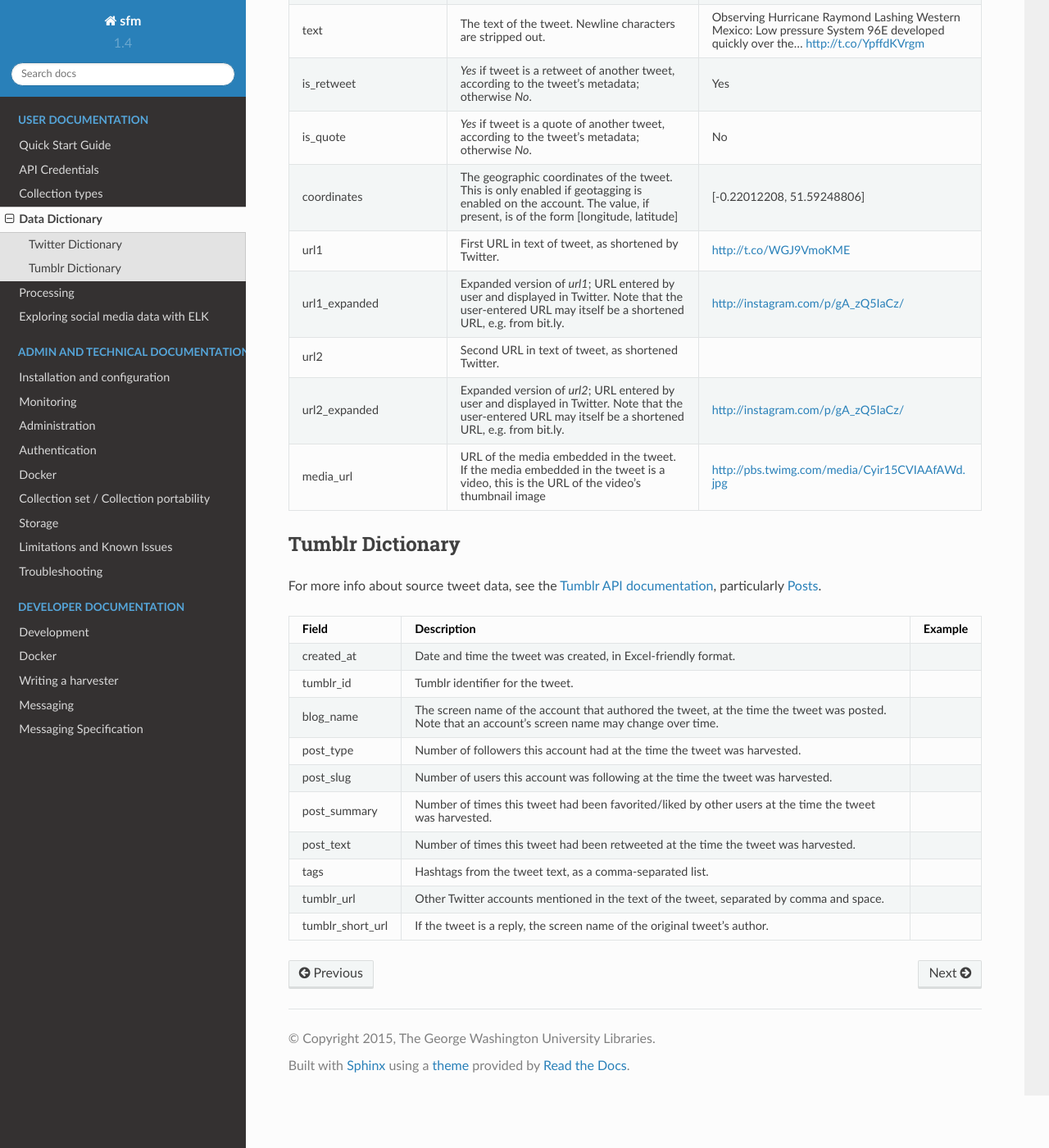
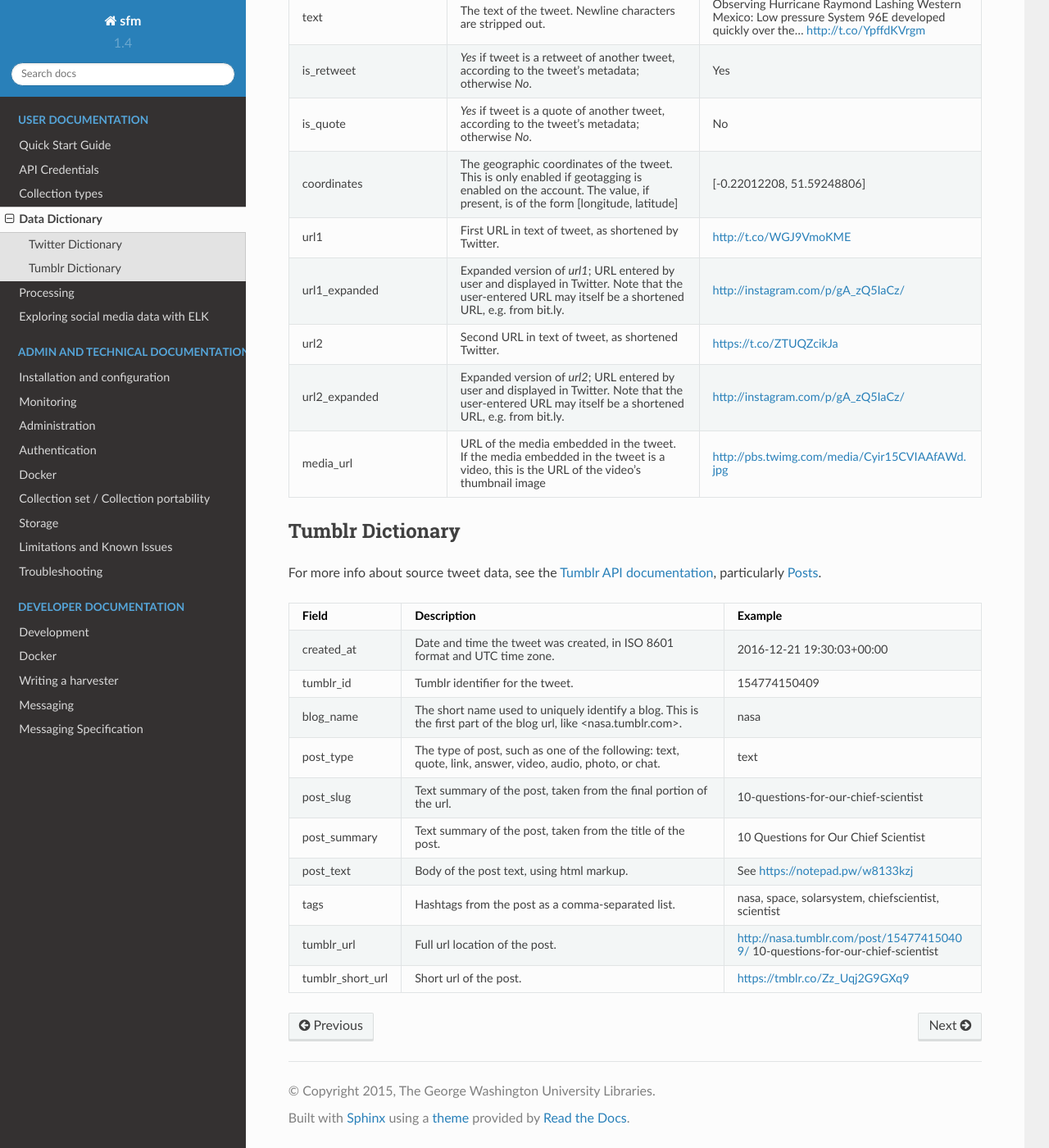
Before and after one commit to gwu-libraries/sfm-ui, a Sphinx documentation site: the page built from docs/data_dictionary.rst, in a window 1280 px wide and 1400 px high, scrolled down 1063 px. Shown: the whole window at 82% size. Built offline with Sphinx 7.4.7 and the Read the Docs theme 2.0.0, drawn with Linux system fonts in a browser that asks for light colours; some of the changed text lies outside the part shown.

Commit message:
refs #552 Fixes Twitter dictionary issues

```diff
--- a/docs/data_dictionary.rst
+++ b/docs/data_dictionary.rst
@@ -19,17 +19,17 @@
 | Field	                  | Description                                         | Example                                          |
 |                         |                                                     |                                                  |
 +=========================+=====================================================+==================================================+
-| created_at              | Date and time the tweet was created, in             | 12/1/2016  1:22:35 AM                            |
-|                         | Excel-friendly format.                              |                                                  |
+| created_at              | Date and time the tweet was created, in             | 2016-12-21T19:30:03+00:00                        |
+|                         | ISO 8601 format and UTC time zone.                  |                                                  |
 |                         |                                                     |                                                  |
 +-------------------------+-----------------------------------------------------+--------------------------------------------------+
 | twitter_id              | Twitter identifier for the tweet.                   | 114749583439036416                               |
 |                         |                                                     |                                                  |
 +-------------------------+-----------------------------------------------------+--------------------------------------------------+
-| screen_name             | The screen name of the account that authored the    | NASA                                             |
-|                         | tweet, at the time the tweet was posted.            |                                                  |
-|                         | Note that an account's screen name may change over  |                                                  |
-|                         | time.                                               |                                                  |
+| screen_name             | The unique screen name of the account that          | NASA                                             |
+|                         | authored the tweet, at the time the tweet was       |                                                  |
+|                         | posted. Note that an account's screen name may      |                                                  |
+|                         | change over time.                                   |                                                  |
 |                         |                                                     |                                                  |
 +-------------------------+-----------------------------------------------------+--------------------------------------------------+
 | followers_count         | Number of followers this account had at the time    | 235                                              |
@@ -93,7 +93,7 @@
 |                         | e.g. from bit.ly.                                   |                                                  |
 |                         |                                                     |                                                  |
 +-------------------------+-----------------------------------------------------+--------------------------------------------------+
-| url2                    | Second URL in text of tweet, as shortened           |                                                  |
+| url2                    | Second URL in text of tweet, as shortened           | https://t.co/ZTUQZcikJa                          |
 |                         | Twitter.                                            |                                                  |
 |                         |                                                     |                                                  |
 +-------------------------+-----------------------------------------------------+--------------------------------------------------+
@@ -123,44 +123,43 @@
 | Field	                  | Description                                         | Example                                          |
 |                         |                                                     |                                                  |
 +=========================+=====================================================+==================================================+
-| created_at              | Date and time the tweet was created, in             |                                                  |
-|                         | Excel-friendly format.                              |                                                  |
+| created_at              | Date and time the tweet was created, in             | 2016-12-21 19:30:03+00:00                        |
+|                         | ISO 8601 format and UTC time zone.                  |                                                  |
 |                         |                                                     |                                                  |
 +-------------------------+-----------------------------------------------------+--------------------------------------------------+
-| tumblr_id               | Tumblr identifier for the tweet.                    |                                                  |
+| tumblr_id               | Tumblr identifier for the tweet.                    | 154774150409                                     |
 |                         |                                                     |                                                  |
 +-------------------------+-----------------------------------------------------+--------------------------------------------------+
-| blog_name               | The screen name of the account that authored the    |                                                  |
-|                         | tweet, at the time the tweet was posted.            |                                                  |
-|                         | Note that an account's screen name may change over  |                                                  |
-|                         | time.                                               |                                                  |
+| blog_name               | The short name used to uniquely identify a blog.    | nasa                                             |
+|                         | This is the first part of the blog url, like        |                                                  |
+|                         | <nasa.tumblr.com>.                                  |                                                  |
 |                         |                                                     |                                                  |
 +-------------------------+-----------------------------------------------------+--------------------------------------------------+
-| post_type               | Number of followers this account had at the time    |                                                  |
-|                         | the tweet was harvested.                            |                                                  |
+| post_type               | The type of post, such as one of the following:     | text                                             |
+|                         | text, quote, link, answer, video, audio,            |                                                  |
+|                         | photo, or chat.                                     |                                                  |
 |                         |                                                     |                                                  |
 +-------------------------+-----------------------------------------------------+--------------------------------------------------+
-| post_slug               | Number of users this account was following at the   |                                                  |
-|                         | time the tweet was harvested.                       |                                                  |
+| post_slug               | Text summary of the post, taken from the final      | 10-questions-for-our-chief-scientist             |
+|                         | portion of the url.                                 |                                                  |
 |                         |                                                     |                                                  |
 +-------------------------+-----------------------------------------------------+--------------------------------------------------+
-| post_summary            | Number of times this tweet had been favorited/liked |                                                  |
-|                         | by other users at the time the tweet was harvested. |                                                  |
+| post_summary            | Text summary of the post, taken from the title      | 10 Questions for Our Chief Scientist             |
+|                         | of the post.                                        |                                                  |
 |                         |                                                     |                                                  |
 +-------------------------+-----------------------------------------------------+--------------------------------------------------+
-| post_text               | Number of times this tweet had been retweeted at    |                                                  |
-|                         | the time the tweet was harvested.                   |                                                  |
+| post_text               | Body of the post text, using html markup.           | See https://notepad.pw/w8133kzj                  |
+|                         |                                                     |                                                  |
 |                         |                                                     |                                                  |
 +-------------------------+-----------------------------------------------------+--------------------------------------------------+
-| tags                    | Hashtags from the tweet                             |                                                  |
-|                         | text, as a comma-separated list.                    |                                                  |
+| tags                    | Hashtags from the post                              | nasa, space, solarsystem,                        |
+|                         | as a comma-separated list.                          | chiefscientist, scientist                        |
 |                         |                                                     |                                                  |
 +-------------------------+-----------------------------------------------------+--------------------------------------------------+
-| tumblr_url              | Other Twitter accounts mentioned in the text of the |                                                  |
-|                         | tweet, separated by comma and space.                |                                                  |
+| tumblr_url              | Full url location of the post.                      | http://nasa.tumblr.com/post/154774150409/        |
+|                         |                                                     | 10-questions-for-our-chief-scientist             |
 |                         |                                                     |                                                  |
 +-------------------------+-----------------------------------------------------+--------------------------------------------------+
-| tumblr_short_url        | If the tweet is a reply, the screen name of         |                                                  |
-|                         | the original tweet's author.                        |                                                  |
+| tumblr_short_url        | Short url of the post.                              | https://tmblr.co/Zz_Uqj2G9GXq9                   |
 |                         |                                                     |                                                  |
 +-------------------------+-----------------------------------------------------+--------------------------------------------------+
```
